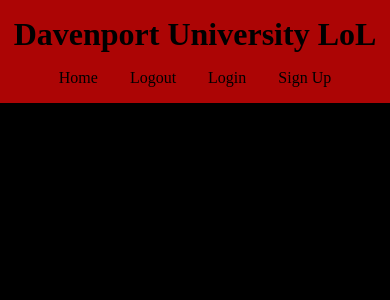
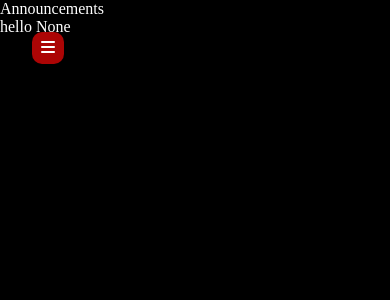
Before and after one commit to ZeusCTF/DU-LoL, a Flask app: page / in a window 390 px wide. Shown: the top 300 px of the page. Run offline with Flask 2, Linux system fonts and the light colour scheme; the visitor is signed in with stand-in values (Sample User, id 1); data comes from the database, SQL or seed files in the repository; data that the repository does not hold is empty.

Commit message:
Display classes, mobile nav
main classes (main.css): show-on-mobile, show-on-tablet, show-on-desktop
	show-on-mobile - display: block < 768px
	show-on-tablet - display: block 768px - 1022px
	show-on-desktop - display: block > 1022px

created left nav menu for mobile display, opened and closed using left_nav.js

added root colors

```diff
--- /dev/null
+++ b/website/static/left_nav.js
@@ -0,0 +1,8 @@
+
+function toggleLeftNav() {
+    let leftNav = document.querySelector(".main-left-nav");
+
+    leftNav.classList.toggle("show-from-left");
+
+    console.log("Toggled hide left on mobile nav menu");
+}
--- a/website/static/main.css
+++ b/website/static/main.css
@@ -1,6 +1,7 @@
 /*General All Page Styling*/
 :root {
   /*COLOR SCHEME*/
+  --white: rgb(255,255,255);
   --black: rgb(0,0,0);
   --blackTrans: rgb(0,0,0, .6);
   --red: rgb(172, 5, 5);
@@ -14,20 +15,60 @@ body {
   width: 100vw;
   min-height: 100vh;
   background-color: var(--black);
-  color: var(--black);
+  color: var(--white);
 }
 
-a:hover {
+a:hover, button:hover {
   cursor: pointer;
 }
 
 
-/*Main header styling - incl all pages*/
-.main-header {
+/*Mobile, Tablet, Desktop, hide/show display*/
+.show-from-left {
+  transform: translateX(100vw);
+}
+
+.show-on-tablet, .show-on-desktop {
+  display: none !important;
+}
+
+.show-on-mobile {
+  display: block !important;
+}
+
+@media (min-width: 768px) {
+  .show-on-mobile, .show-on-desktop {
+    display: none !important;
+  }
+
+  .show-on-tablet {
+    display: block !important;
+  }
+}
+
+@media (min-width: 1022px) {
+  .show-on-mobile, .show-on-tablet {
+    display: none !important;
+  }
+
+  .show-on-desktop {
+    display: block !important;
+  }
+}
+
+
+
+
+
+
+
+/*Main header nav styling*/
+.main-header-nav {
   width: 100%;
   background-color: var(--red);
   display: block;
   text-align: center;
+  z-index: 1000;
 }
 
 .container-header-title {
@@ -60,3 +101,77 @@ a:hover {
 .container-header-nav li a:hover {
   background-color: var(--blackTrans);
 }
+
+
+
+
+/*Main left nav toggle button*/
+.container-left-nav-toggle {
+  z-index: 500;
+  width: 100%;
+  position: absolute;
+  margin-top: 2rem;
+}
+
+.wrapper-left-nav-toggle {
+  background-color: var(--red);
+  width: 2rem;
+  height: 2rem;
+  border-radius: 10px;
+  margin-left: 2rem;
+  text-align: center;
+}
+
+.wrapper-left-nav-toggle button {
+  width: 2rem;
+  height: 2rem;
+}
+
+/*Main left nav menu*/
+.main-left-nav {
+  width: 100vw;
+  min-height: 100vh;
+  position: absolute;
+  top: 0;
+  left: -100vw;
+  z-index: 1000;
+  background-color: var(--blackTrans);
+  text-align: center;
+  transition: all .5s;
+}
+
+.container-left-nav {
+  width: 80vw;
+  height: 100vh;
+  background-color: var(--red);
+  display: flex;
+  flex-direction: column;
+  justify-content: space-between;
+}
+
+.container-left-nav .container-header-title {
+  font-size: 1.5rem;
+  border-bottom: 1px solid var(--black);
+  padding-bottom: 1rem;
+}
+
+.container-left-nav .container-header-nav ul {
+  display: flex;
+  flex-direction: column;
+  width: 100%;
+}
+
+.container-left-nav .container-header-nav ul li {
+  font-size: 1.3rem;
+}
+
+.wrapper-left-nav-close {
+  font-size: 1.3rem;
+  margin-bottom: 3rem;
+  padding: 1rem;
+}
+
+.wrapper-left-nav-close:hover {
+  cursor: pointer;
+  background-color: var(--blackTrans);
+}
--- a/website/templates/base.html
+++ b/website/templates/base.html
@@ -9,12 +9,14 @@
     <link rel= "stylesheet" type= "text/css" href= "{{ url_for('static',filename='main.css') }}">
     <link rel= "stylesheet" type= "text/css" href= "{{ url_for('static',filename='login.css') }}">
     <link rel= "stylesheet" type= "text/css" href= "{{ url_for('static',filename='base.css') }}">
+    <link rel="stylesheet" href="https://cdnjs.cloudflare.com/ajax/libs/font-awesome/6.2.1/css/all.min.css" integrity="sha512-MV7K8+y+gLIBoVD59lQIYicR65iaqukzvf/nwasF0nqhPay5w/9lJmVM2hMDcnK1OnMGCdVK+iQrJ7lzPJQd1w==" crossorigin="anonymous" referrerpolicy="no-referrer" />
+    <script src = "{{ url_for('static',filename='left_nav.js') }}"></script>
     {% block css %}
     {% endblock %}
 </head>
 <body>
 
-    <nav class = "main-header">
+    <nav class = "main-header-nav show-on-tablet show-on-desktop">
       <div class = "container-header-title">
         <h1>Davenport University LoL</h1>
       </div>
@@ -29,6 +31,36 @@
           {% endif %}
           </div>
         </ul>
+      </div>
+    </nav>
+
+    <section class = "container-left-nav-toggle show-on-mobile">
+      <div class = "wrapper-left-nav-toggle">
+        <button onclick = "toggleLeftNav()"><i class="fa-solid fa-bars"></i></button>
+      </div>
+    </section>
+
+    <nav class = "main-left-nav show-on-mobile">
+      <div class = "container-left-nav">
+        <div>
+          <div class = "container-header-title">
+            <h1>Davenport University LoL</h1>
+          </div>
+          <div class = "container-header-nav">
+            <ul>
+              <li><a href="/">Home</a></li>
+              <li><a href="/logout">Logout</a></li>
+              <li><a href="/login">Login</a></li>
+              <li><a href="/sign-up">Sign Up</a></li>
+              {% if user.playerTeam == 'league' %}
+              <li><a href="/LoL">DU LoL</a></li>
+              {% endif %}
+            </ul>
+          </div>
+        </div>
+        <div class = "wrapper-left-nav-close">
+          <button onclick = "toggleLeftNav()">Close Menu</button>
+        </div>
       </div>
     </nav>
 
```
Lines whose indentation alone changed are shown as unchanged.
